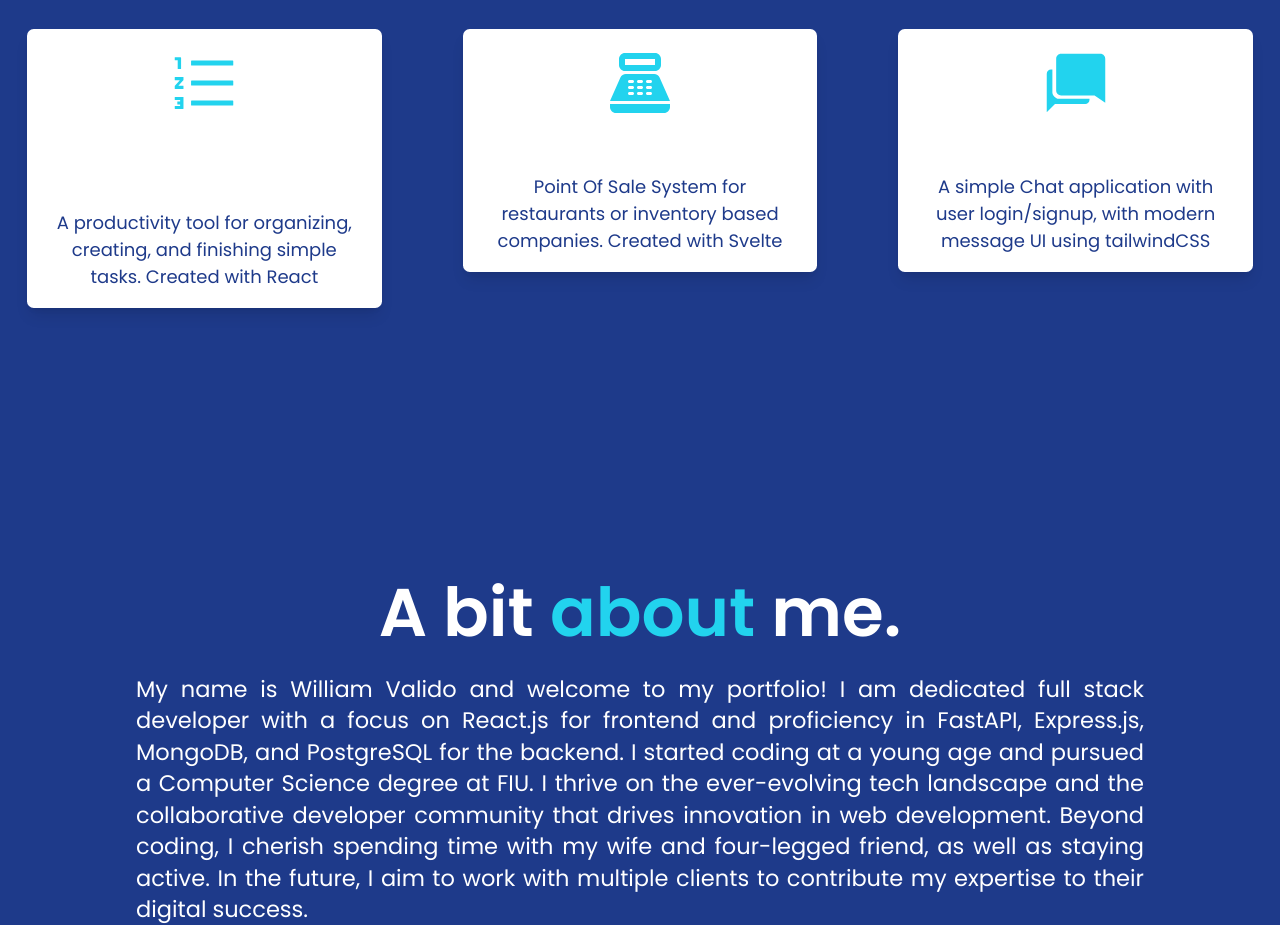
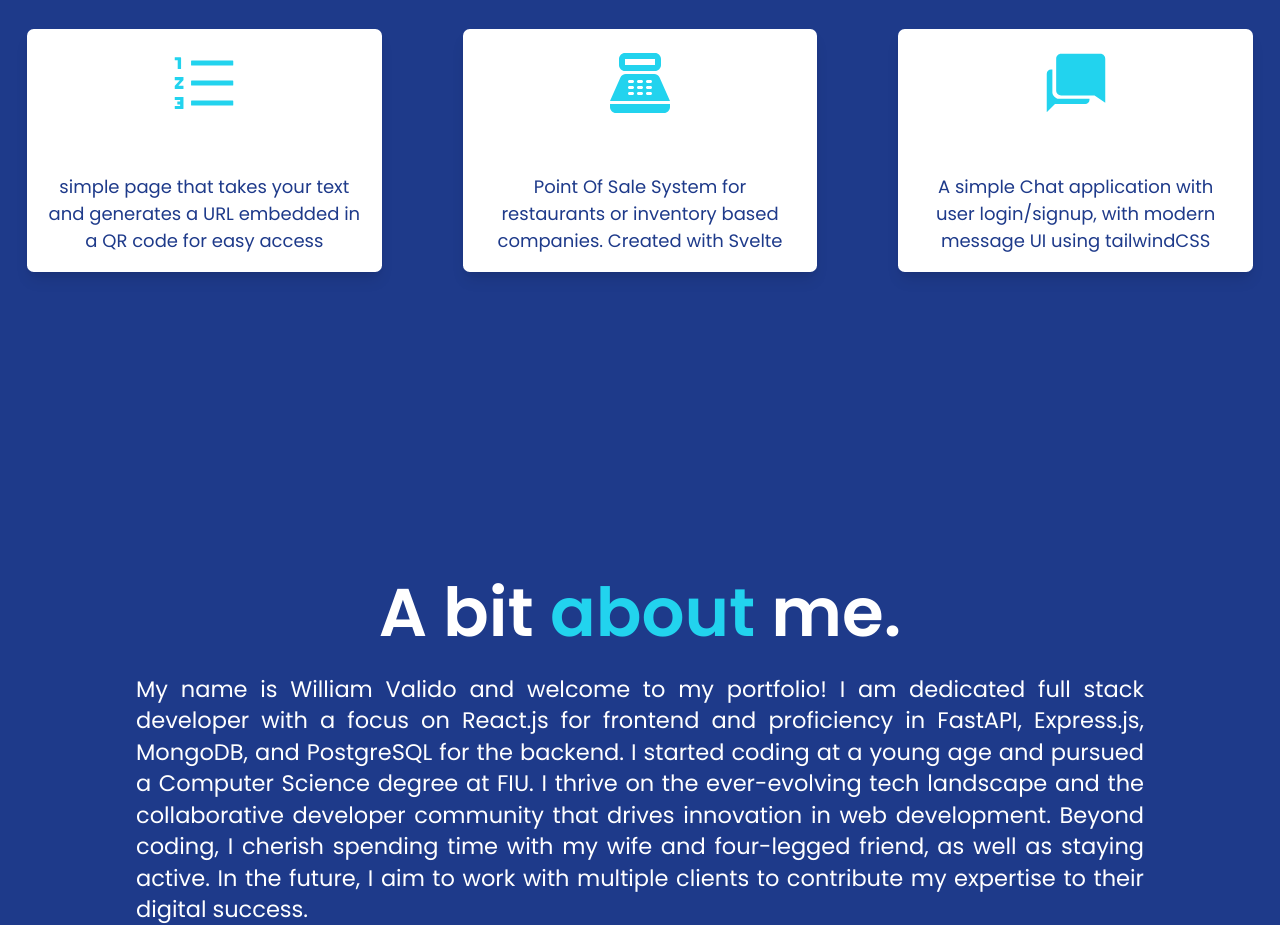
Before and after one commit to willyvcodes/portfolio, a React (Create React App) app: page / in a window 1280 px wide. Shown: the part 1300-2225 px from the top of the page. Built offline with nearby package versions, Linux system fonts and the light colour scheme.

Commit message:
Update Projects.js
Updated sayqr app as part of my projects

```diff
--- a/src/components/Projects.js
+++ b/src/components/Projects.js
@@ -7,11 +7,10 @@ import { IoMdChatbubbles } from "react-icons/io";
 const Projects = () => {
   const projects = [
     {
-      name: "Task Management App",
-      description:
-        "A productivity tool for organizing, creating, and finishing simple tasks. Created with React",
+      name: "SayQR",
+      description: "simple page that takes your text and generates a URL embedded in a QR code for easy access",
       icon: <AiOutlineOrderedList className="w-16 h-16" />,
-      link: "https://willyv-todo.vercel.app/",
+      link: "https://sayqr.vercel.app",
     },
     {
       name: "POS",
```
